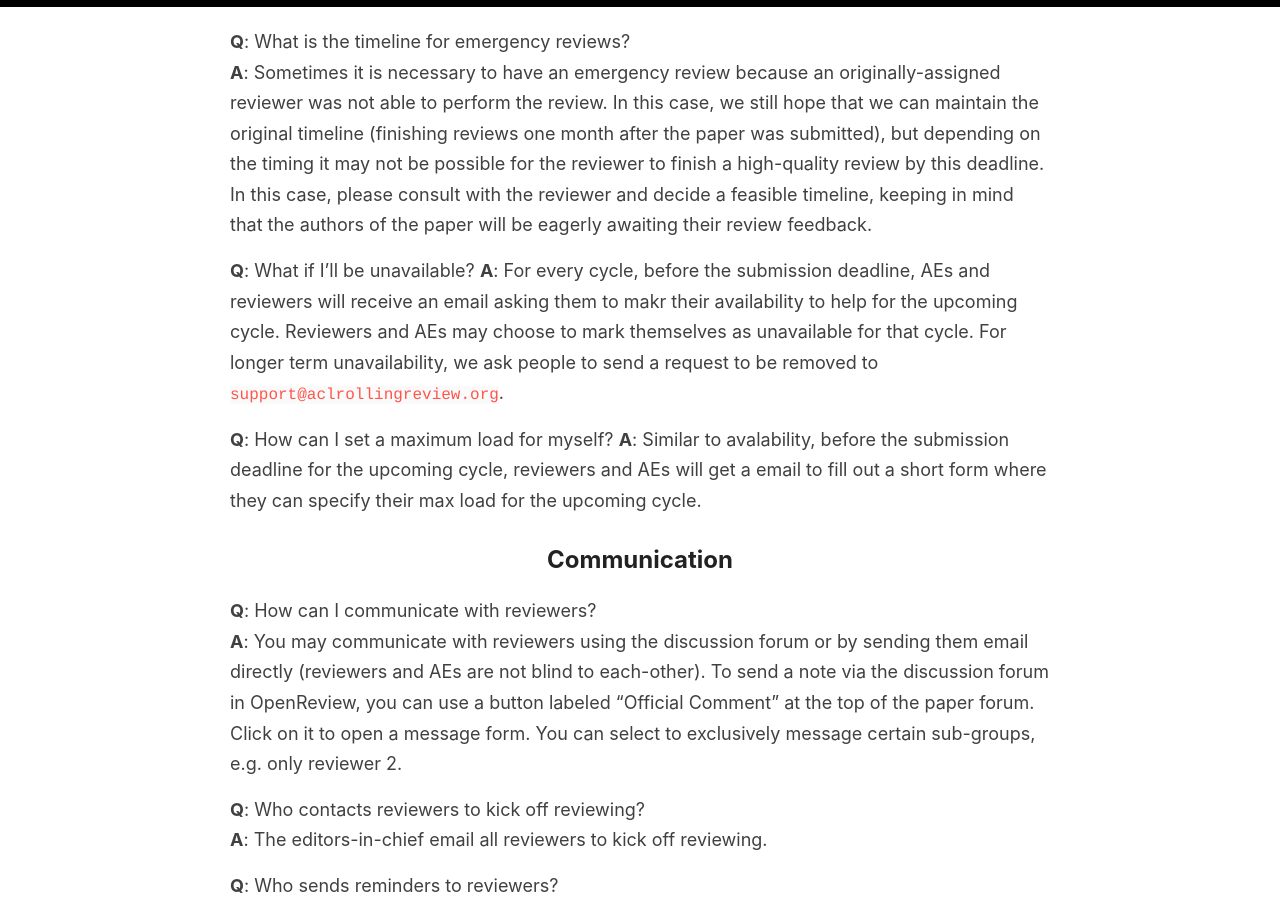
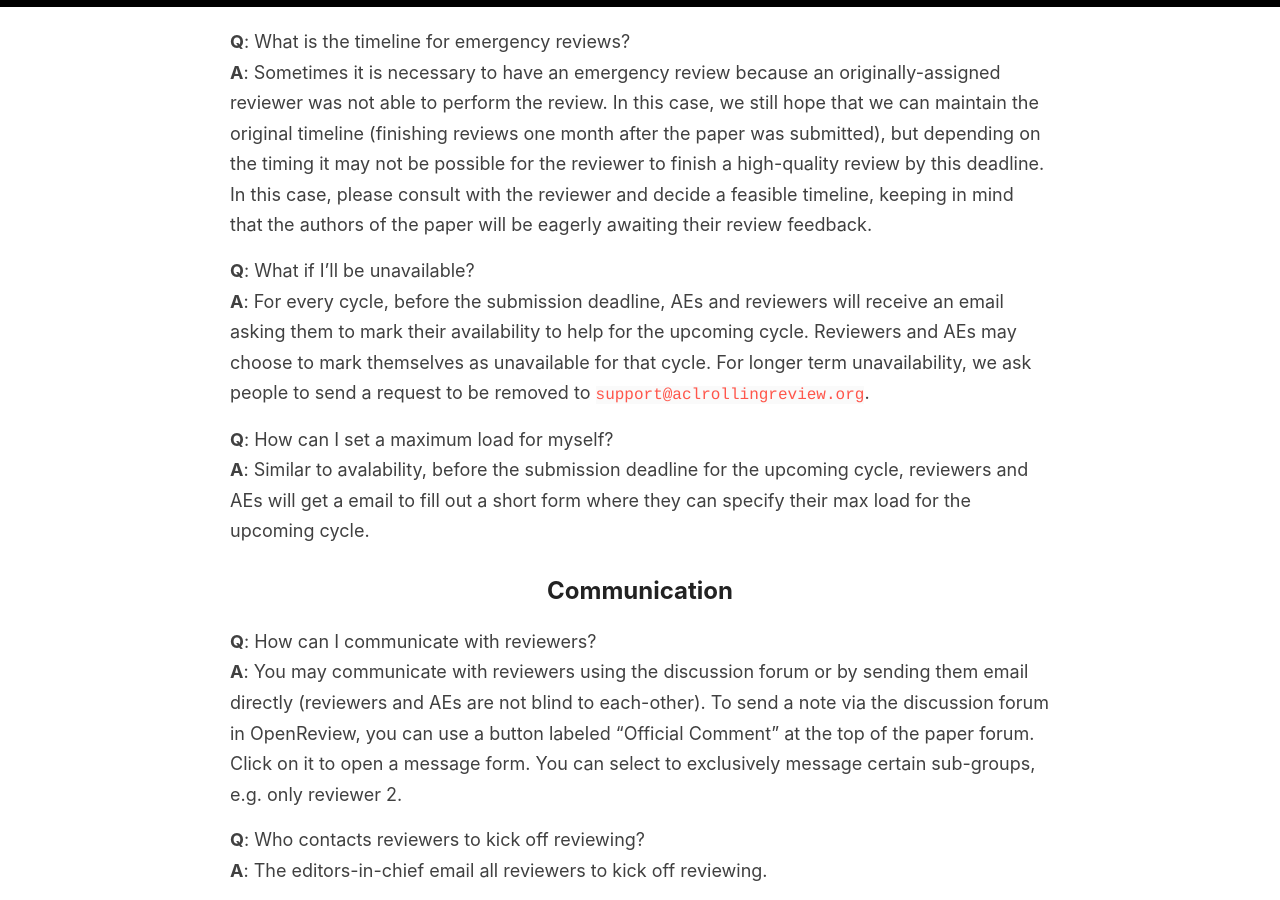
Before and after one commit to amitmerchant1990/reverie, a Jekyll site: the page built from aes.md, in a window 1280 px wide and 900 px high, scrolled down 1885 px. Built offline with Jekyll 4.4.1, drawn with Linux system fonts in a browser that asks for light colours.

Commit message:
fixed typo

```diff
--- a/aes.md
+++ b/aes.md
@@ -53,10 +53,10 @@
 In this case, we still hope that we can maintain the original timeline (finishing reviews one month after the paper was submitted), but depending on the timing it may not be possible for the reviewer to finish a high-quality review by this deadline.
 In this case, please consult with the reviewer and decide a feasible timeline, keeping in mind that the authors of the paper will be eagerly awaiting their review feedback.
 
-**Q**: What if I'll be unavailable?
-**A**: For every cycle, before the submission deadline, AEs and reviewers will receive an email asking them to makr their availability to help for the upcoming cycle. Reviewers and AEs may choose to mark themselves as unavailable for that cycle. For longer term unavailability, we ask people to send a request to be removed to `support@aclrollingreview.org`.
+**Q**: What if I'll be unavailable?<br>
+**A**: For every cycle, before the submission deadline, AEs and reviewers will receive an email asking them to mark their availability to help for the upcoming cycle. Reviewers and AEs may choose to mark themselves as unavailable for that cycle. For longer term unavailability, we ask people to send a request to be removed to `support@aclrollingreview.org`.
 
-**Q**: How can I set a maximum load for myself?
+**Q**: How can I set a maximum load for myself?<br>
 **A**: Similar to avalability, before the submission deadline for the upcoming cycle, reviewers and AEs will get a email to fill out a short form where they can specify their max load for the upcoming cycle.
 
 ## Communication
```
